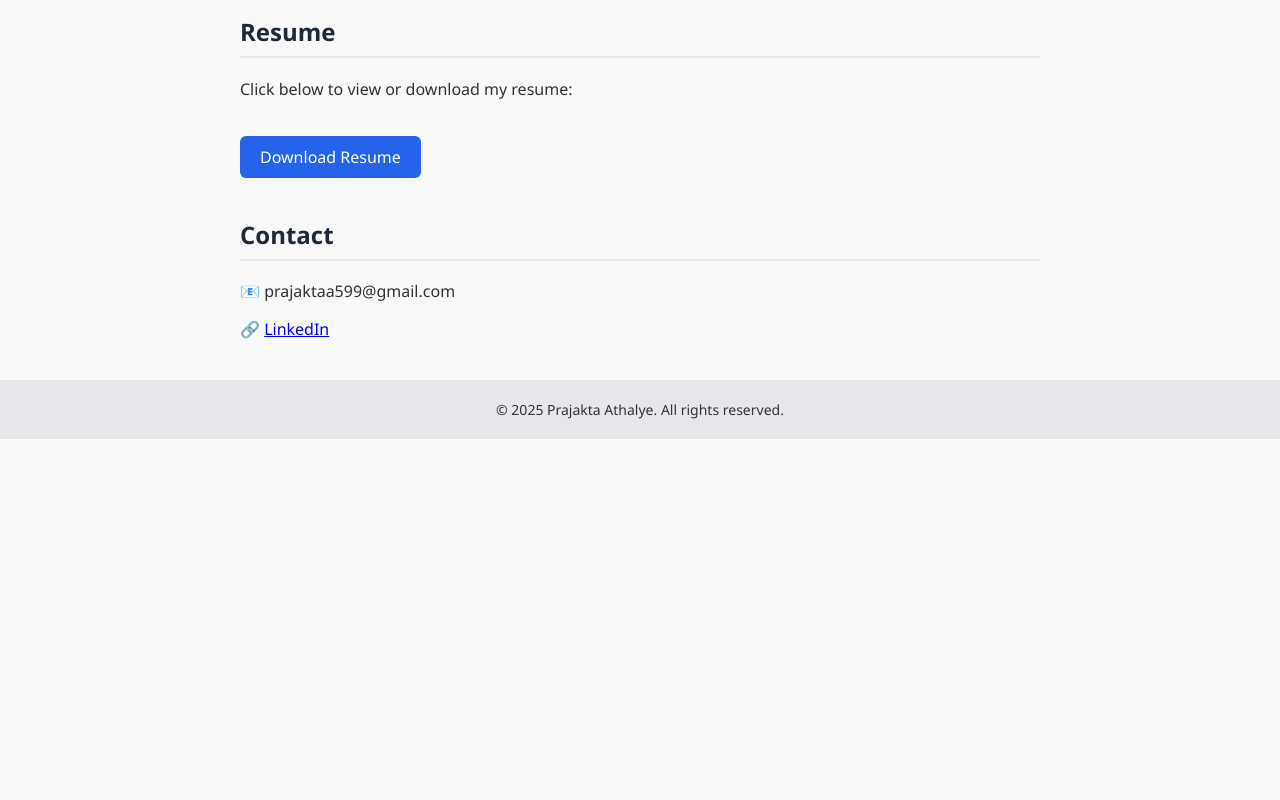
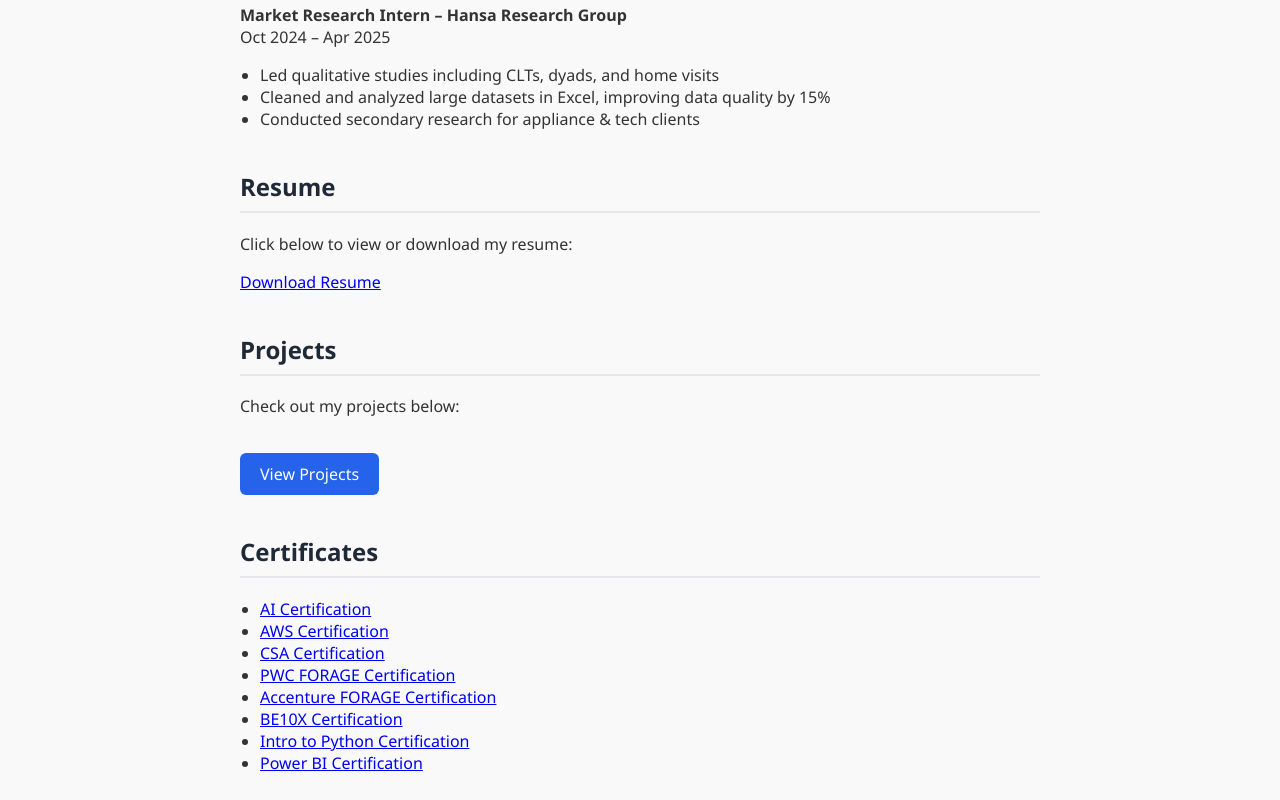
Before and after one commit to prajaktathalye/prajaktathalye.github.io, a plain HTML site: page index.html in a window 1280 px wide. Shown: the part 840-1640 px from the top of the page. Before the commit the page ends 1279 px from the top, so only its background shows below. Drawn offline with Linux system fonts and the light colour scheme.

Commit message:
Update index.html

```diff
--- a/index.html
+++ b/index.html
@@ -17,6 +17,11 @@
       color: white;
       padding: 40px 20px;
       text-align: center;
+    }
+    header img {
+      width: 150px;
+      height: 150px;
+      border-radius: 50%;
     }
     section {
       max-width: 800px;
@@ -51,6 +56,7 @@
 <body>
 
   <header>
+    <img src="Prajakta Athalye blazer photo .jpg">
     <h1>Prajakta Athalye</h1>
     <p>Aspiring Market & Consumer Insights Analyst</p>
   </header>
@@ -84,7 +90,28 @@
   <section>
     <h2>Resume</h2>
     <p>Click below to view or download my resume:</p>
-    <a href="PASTE_YOUR_RESUME_LINK_HERE" class="btn" target="_blank">Download Resume</a>
+    <a href="https://github.com/prajaktathalye/prajaktathalye.github.io/blob/033b9cbb3c10c9eaa8be98b535457a5aeaae7b7c/Prajakta_Athalye_Resume.pdf">Download Resume</a>
+  </section>
+
+  <section>
+    <h2>Projects</h2>
+    <p>Check out my projects below:</p>
+    <a href="projects.html" class="btn">View Projects</a>
+  </section>
+
+  <section>
+    <h2>Certificates</h2>
+    <ul>
+      <li><a href="cert_AI.pdf.pdf">AI Certification</a></li>
+      <li><a href="cert_AWS.pdf.pdf" target="_blank">AWS Certification</a></li>
+      <li><a href="cert_CSA.pdf.pdf" target="_blank">CSA Certification</a></li>
+      <li><a href="cert_PWC.pdf.pdf" target="_blank">PWC FORAGE Certification</a></li>
+      <li><a href="cert_accenture.pdf.pdf" target="_blank">Accenture FORAGE Certification</a></li>
+      <li><a href="cert_be10x.pdf.pdf" target="_blank">BE10X Certification</a></li>
+      <li><a href="cert_intro_to_python.pdf.pdf" target="_blank">Intro to Python Certification</a></li>
+      <li><a href="cert_powerbi.pdf.pdf" target="_blank">Power BI Certification</a></li>
+      <!-- Add more certificates as needed -->
+    </ul>
   </section>
 
   <section>
```
